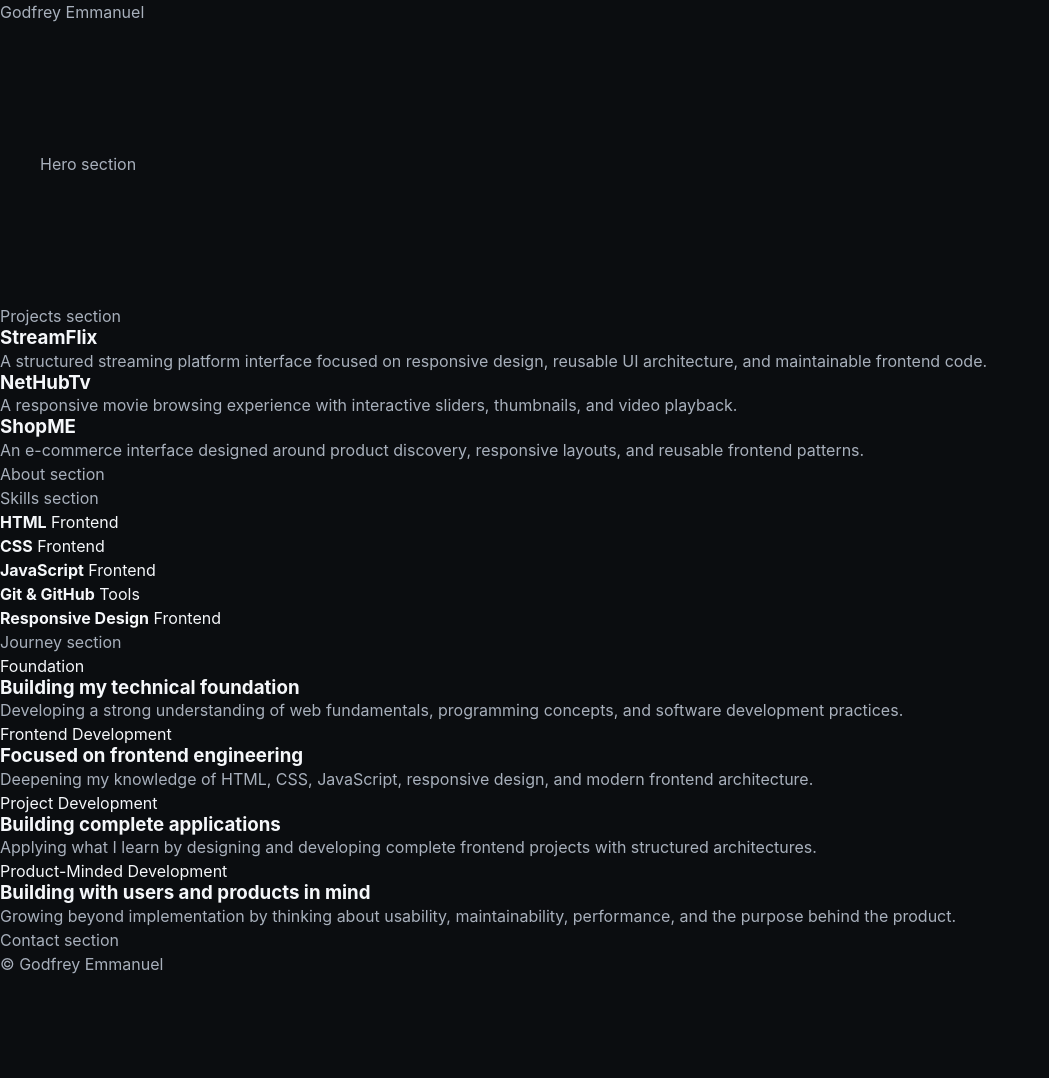
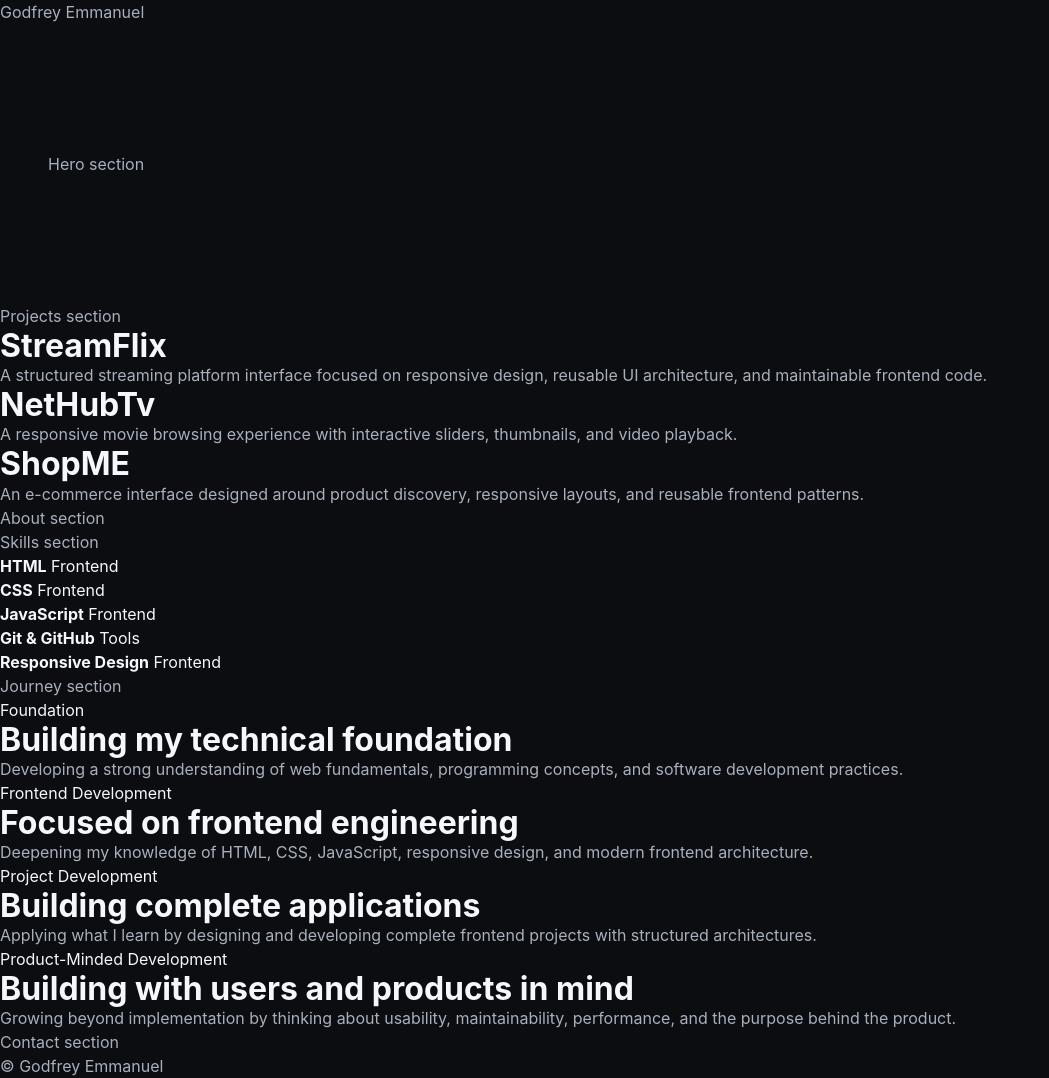
Before and after one commit to JTech-del/godfrey-emmanuel-portfolio, a website built with Vite: page index.html in a window 1280 px wide. Shown: the whole page, without its empty margins (0-1049 px from the left). Before the commit the page ends 976 px from the top, so only its background shows below. Built offline with nearby package versions, Linux system fonts and the light colour scheme.

Commit message:
feat: establish responsive layout system

```diff
--- a/src/styles/global.css
+++ b/src/styles/global.css
@@ -19,7 +19,7 @@ body {
 }
 
 .section {
-    padding-block: var(--space-10);
+    padding-block: clamp( 4rem, 10vw, 8rem);
 }
 
 ::selection {
@@ -31,3 +31,52 @@ body {
     outline: 2px solid var(--color-accent);
     outline-offset: 3px;
 }
+
+.grid {
+    display: grid;
+    gap: var(--space-6);
+}
+
+@media (min-width: 640px) {
+    .grid--2 {
+        grid-template-columns: repeat(2, minmax(0, 1fr));
+    }
+}
+
+@media (min-width: 1024px) {
+    .grid--3 {
+        grid-template-columns: repeat(3, minmax(0, 1fr));
+    }
+}
+
+.stack {
+    display: flex;
+    flex-direction: column;
+    gap: var(--space-4);
+}
+
+.stack--lg {
+    gap: var(--space-7);
+}
+
+body {
+    min-width: 320px;
+    min-height: 100vh;
+    overflow-x: hidden;
+    background: var(--color-background);
+    color: var(--color-text-primary);
+}
+
+@media (prefers-reduced-motion: reduce) {
+    html {
+        scroll-behavior: auto;
+    }
+    *,
+    *::before,
+    *::after {
+        animation-duration: 0.01ms !important;
+        animation-iteration-count: 1 !important;
+        transition-duration: 0.01ms !important;
+        scroll-behavior: auto !important;
+    }
+}
--- a/src/styles/typography.css
+++ b/src/styles/typography.css
@@ -13,6 +13,18 @@ h4 {
     color: var(--color-text-primary);
 }
 
+h1 {
+    font-size: clamp( 2.5rem, 7vw, 5rem);
+}
+
+h2 {
+    font-size: clamp( 2rem, 5vw, 3.5rem);
+}
+
+h3 {
+    font-size: clamp( 1.5rem, 3vw, 2rem);
+}
+
 p {
     color: var(--color-text-secondary);
 }
--- a/src/styles/variables.css
+++ b/src/styles/variables.css
@@ -58,3 +58,21 @@
     --transition-normal: 250ms ease;
     --transition-slow: 400ms ease;
 }
+
+@media (min-width: 640px) {
+     :root {
+        --container-padding: 2rem;
+    }
+}
+
+@media (min-width: 1024px) {
+     :root {
+        --container-padding: 3rem;
+    }
+}
+
+@media (min-width: 1440px) {
+     :root {
+        --container-padding: 4rem;
+    }
+}
```
